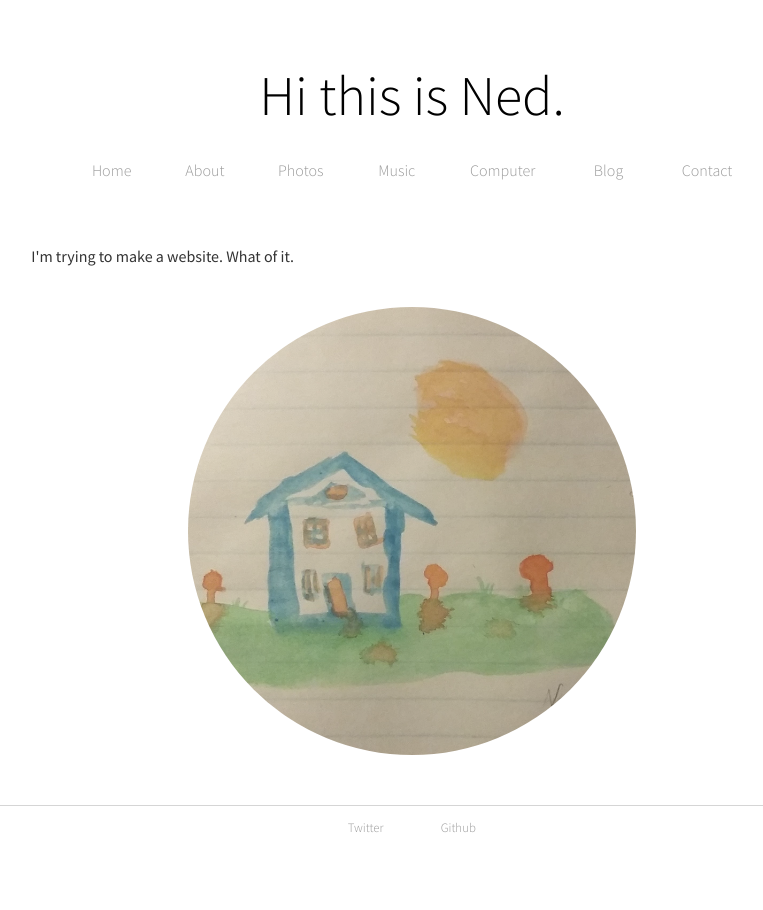
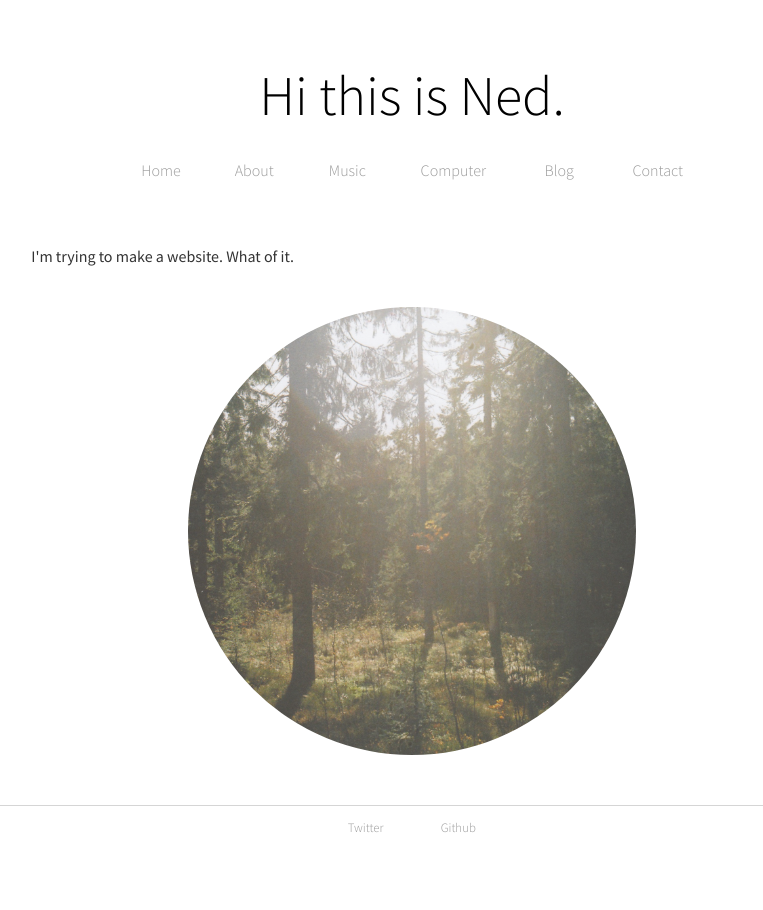
Before and after one commit to thisisned/thisisned.github.io, a Jekyll site: the page built from index.html, in a window 1280 px wide. Shown: the whole page, without its empty margins (228-991 px from the left). Built offline with Jekyll 4.4.1, drawn with Linux system fonts in a browser that asks for light colours.

Commit message:
Change front image, postpone photos

```diff
--- a/_layouts/default.html
+++ b/_layouts/default.html
@@ -17,7 +17,6 @@
       <ul>
         <li><a href="/">Home</a></li>
         <li><a href="/about">About</a></li>
-        <li><a href="/photos">Photos</a></li>
         <li><a href="/music">Music</a></li>
         <li><a href="/computer">Computer</a></li>
         <li><a href="/blog">Blog</a></li>
```
Also changed, not shown: assets/front.jpg.
